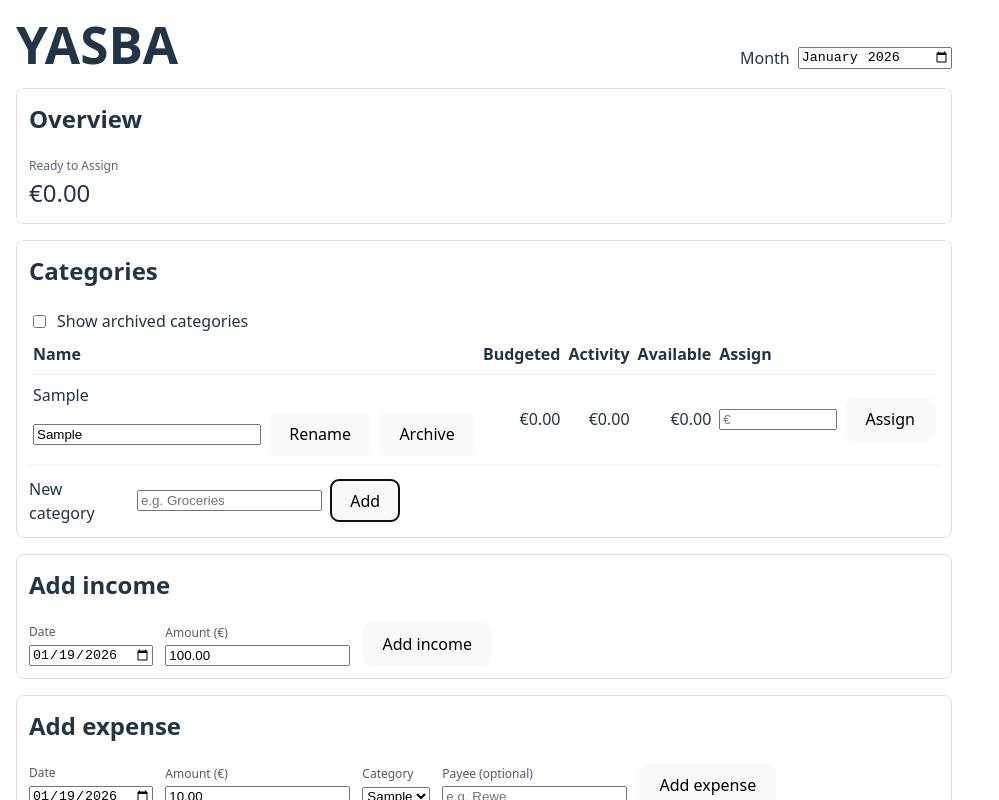
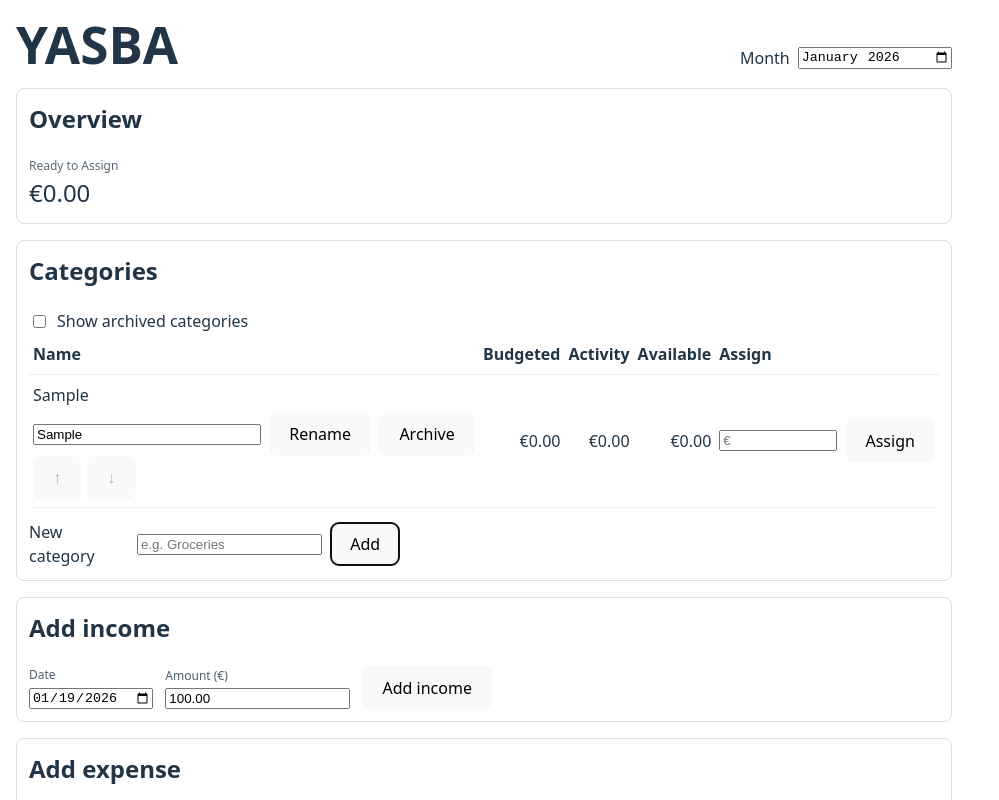
Before and after one commit to ramsesoriginal/YASBA, a React app in the folder frontend/: page / in a window 1280 px wide. Both pictures are taken after typing "Sample" into the empty fields and a click on the button "Add". Shown: the top 800 px of the page, without its empty margins (0-999 px from the left). Built offline with nearby package versions, Linux system fonts and the light colour scheme; the HTML template or start-up script is replaced by a standard one.

Commit message:
feat(frontend-ui): add category ordering via reorder snapshot

```diff
--- a/frontend/src/App.tsx
+++ b/frontend/src/App.tsx
@@ -11,6 +11,7 @@ import {
   cmdCorrectTransaction,
   cmdRenameCategory,
   cmdArchiveCategory,
+  cmdReorderCategories,
 } from "./app/commands";
 import { currentMonthKey, isoFromDateInput, todayIsoDate } from "./app/month";
 import { formatCents } from "./app/moneyFormat";
@@ -81,28 +82,35 @@ export default function App() {
 
   // Default expense category selection to first available
   useEffect(() => {
-    if (!expenseCategoryId && snapshot.categories.length > 0) {
-      setExpenseCategoryId(snapshot.categories[0].categoryId);
+    if (!expenseCategoryId && activeCategoriesView.length > 0) {
+      setExpenseCategoryId(activeCategoriesView[0].categoryId);
     }
-  }, [expenseCategoryId, snapshot.categories]);
+  }, [expenseCategoryId, activeCategoriesView]);
 
   const monthCategoryRows = useMemo(() => {
-    const byId = new Map(categoriesView.map((c) => [c.categoryId, c]));
-    return snapshot.categories
-      .map((s) => {
-        const meta = byId.get(s.categoryId);
+    const snapById = new Map(snapshot.categories.map((s) => [s.categoryId, s]));
+
+    return categoriesView
+      .map((meta) => {
+        const s = snapById.get(meta.categoryId);
+
+        // if a category exists in the view but isn't in snapshot (should be rare),
+        // fall back to zeroed money fields
         return {
-          ...s,
-          name: meta?.name ?? s.name,
-          archived: meta?.archived ?? false,
+          categoryId: meta.categoryId,
+          name: meta.name,
+          archived: meta.archived,
+          budgetedCents: s?.budgetedCents ?? 0,
+          activityCents: s?.activityCents ?? 0,
+          availableCents: s?.availableCents ?? 0,
         };
       })
       .filter((r) => showArchivedCategories || !r.archived);
   }, [snapshot.categories, categoriesView, showArchivedCategories]);
 
   const categoryOptions = useMemo(
-    () => snapshot.categories.map((c) => ({ id: c.categoryId, name: c.name })),
-    [snapshot.categories]
+    () => activeCategoriesView.map((c) => ({ id: c.categoryId, name: c.name })),
+    [activeCategoriesView]
   );
 
   async function handleAppend(record: DomainRecord) {
@@ -170,6 +178,41 @@ export default function App() {
     setEditDraft(null);
   }
 
+  function move<T>(arr: readonly T[], from: number, to: number): T[] {
+    const a = arr.slice();
+    const [item] = a.splice(from, 1);
+    a.splice(to, 0, item);
+    return a;
+  }
+
+  function reorderCategory(categoryId: string, dir: "up" | "down") {
+    // Canonical current order across all categories (already snapshot-resolved)
+    const allIds = categoriesView.map((c) => c.categoryId);
+
+    const activeIds = categoriesView.filter((c) => !c.archived).map((c) => c.categoryId);
+    const archivedIds = categoriesView.filter((c) => c.archived).map((c) => c.categoryId);
+
+    const movableIds = showArchivedCategories ? allIds : activeIds;
+
+    const idx = movableIds.indexOf(categoryId);
+    if (idx === -1) return;
+
+    const nextIdx = dir === "up" ? idx - 1 : idx + 1;
+    if (nextIdx < 0 || nextIdx >= movableIds.length) return;
+
+    const moved = move(movableIds, idx, nextIdx);
+
+    // If archived are hidden, keep them appended in existing order.
+    const nextAll = showArchivedCategories ? moved : [...moved, ...archivedIds];
+
+    try {
+      const r = cmdReorderCategories(nextAll);
+      void handleAppend(r);
+    } catch (e) {
+      setErr({ message: e instanceof Error ? e.message : "Failed to reorder categories" });
+    }
+  }
+
   return (
     <div
       style={{ maxWidth: 960, margin: "0 auto", padding: 16, fontFamily: "system-ui, sans-serif" }}>
@@ -222,7 +265,7 @@ export default function App() {
             Show archived categories
           </label>
 
-          {snapshot.categories.length === 0 ? (
+          {monthCategoryRows.length === 0 ? (
             <p style={{ opacity: 0.8 }}>No categories yet. Add one below.</p>
           ) : (
             <table style={{ width: "100%", borderCollapse: "collapse" }}>
@@ -271,7 +314,16 @@ export default function App() {
                 </tr>
               </thead>
               <tbody>
-                {monthCategoryRows.map((c) => (
+                {monthCategoryRows.map((c) => {
+                  const movableIds = showArchivedCategories
+                    ? categoriesView.map((x) => x.categoryId)
+                    : categoriesView.filter((x) => !x.archived).map((x) => x.categoryId);
+
+                  const idx = movableIds.indexOf(c.categoryId);
+                  const isFirst = idx <= 0;
+                  const isLast = idx === movableIds.length - 1;
+
+                  return (
                     <tr key={c.categoryId}>
                       <td style={{ padding: "8px 4px", borderBottom: "1px solid #f3f3f3" }}>
                         <div style={{ display: "flex", flexDirection: "column", gap: 6 }}>
@@ -318,13 +370,32 @@ export default function App() {
                                 } catch (e2) {
                                   setErr({
                                     message:
-                                    e2 instanceof Error ? e2.message : "Failed to archive category",
+                                      e2 instanceof Error
+                                        ? e2.message
+                                        : "Failed to archive category",
                                   });
                                 }
                               }}>
                               {c.archived ? "Unarchive" : "Archive"}
                             </button>
                           </form>
+                        </div>
+                        <div style={{ display: "inline-flex", gap: 6 }}>
+                          <button
+                            type="button"
+                            onClick={() => reorderCategory(c.categoryId, "up")}
+                            disabled={isFirst}
+                            aria-label={`Move ${c.name} up`}>
+                            ↑
+                          </button>
+
+                          <button
+                            type="button"
+                            onClick={() => reorderCategory(c.categoryId, "down")}
+                            disabled={isLast}
+                            aria-label={`Move ${c.name} down`}>
+                            ↓
+                          </button>
                         </div>
                       </td>
 
@@ -383,7 +454,8 @@ export default function App() {
                         </form>
                       </td>
                     </tr>
-                ))}
+                  );
+                })}
               </tbody>
             </table>
           )}
--- a/frontend/src/app/commands.ts
+++ b/frontend/src/app/commands.ts
@@ -2,6 +2,7 @@ import type {
   CategoryCreated,
   CategoryArchived,
   CategoryRenamed,
+  CategoryReordered,
   TransactionCreated,
   CategoryId,
   MoneyCents,
@@ -168,3 +169,16 @@ export function cmdArchiveCategory(params: {
     archived: params.archived,
   };
 }
+
+export function cmdReorderCategories(orderedCategoryIds: string[]): CategoryReordered {
+  if (!Array.isArray(orderedCategoryIds) || orderedCategoryIds.length === 0) {
+    throw new Error("orderedCategoryIds must be a non-empty array");
+  }
+
+  return {
+    type: "CategoryReordered",
+    id: newId(),
+    createdAt: nowIso(),
+    orderedCategoryIds: orderedCategoryIds.map((x) => x.trim()).filter(Boolean),
+  };
+}
```
Lines whose indentation alone changed are shown as unchanged.
